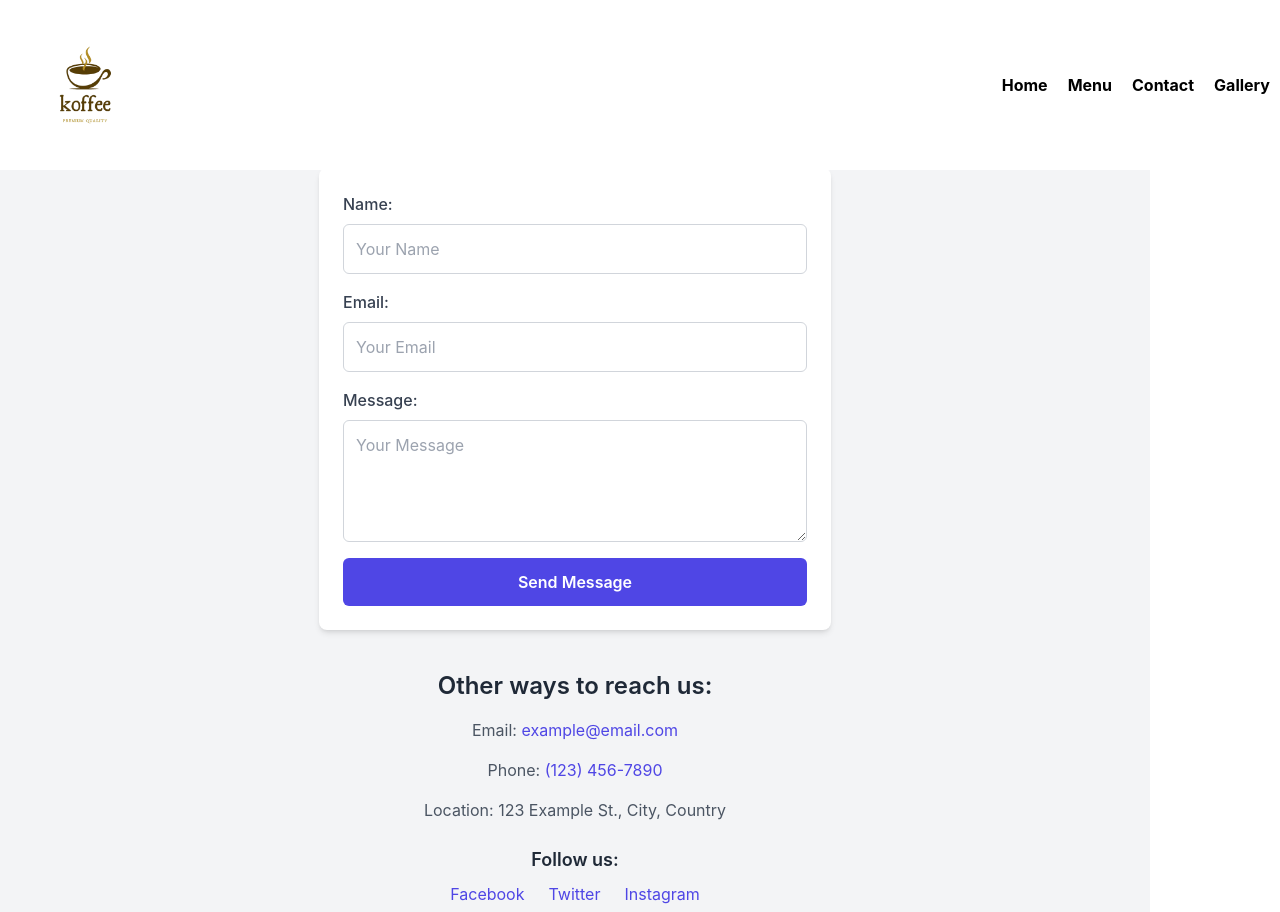
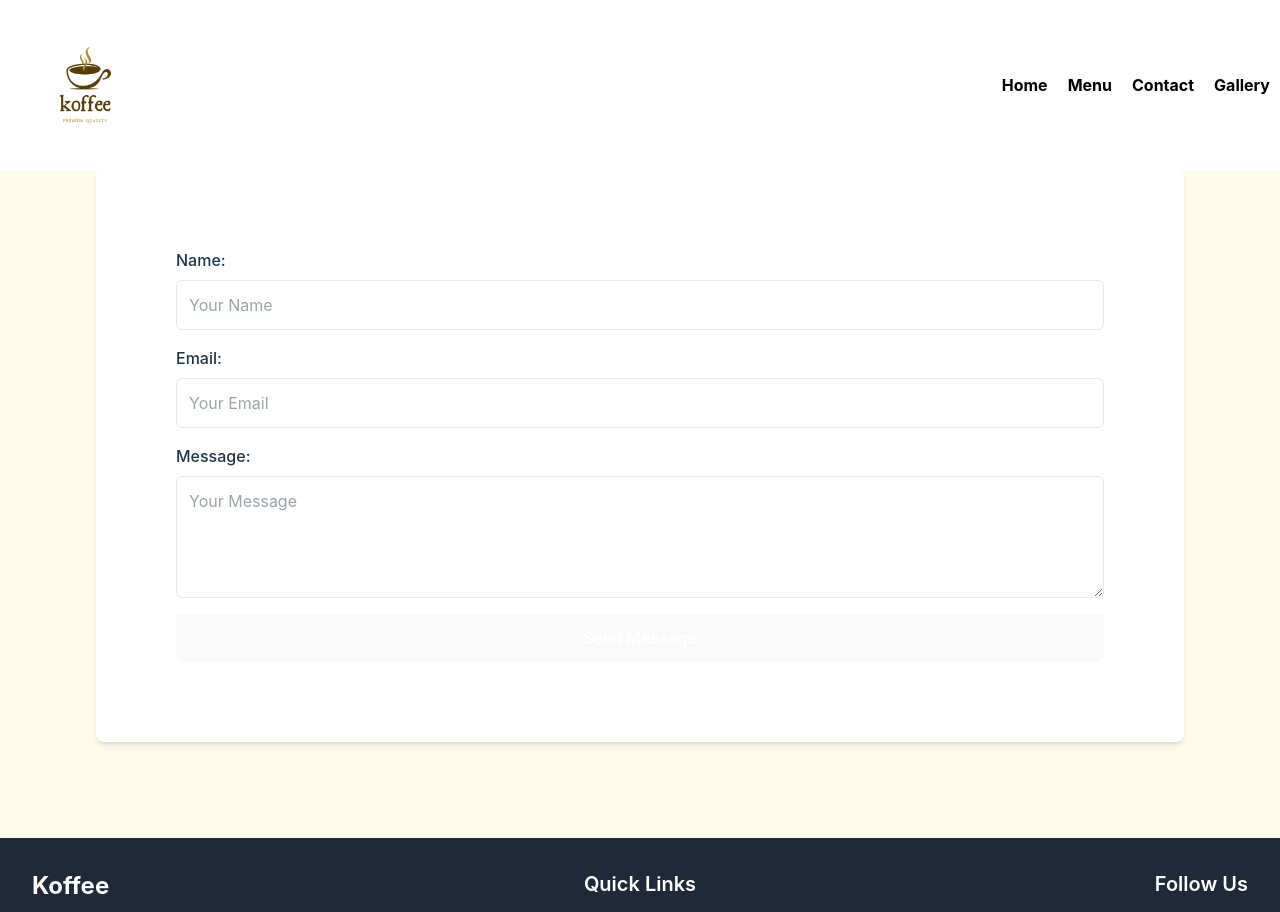
Before and after one commit to MOSOBELULU/ecoffee, a React (Vite) app in the folder ekoffee/: page /contact in a window 1280 px wide. Shown: the top 912 px of the page. Built offline with nearby package versions, Linux system fonts and the light colour scheme.

Commit message:
styling the form

```diff
--- a/ekoffee/src/components/pages/Contact.jsx
+++ b/ekoffee/src/components/pages/Contact.jsx
@@ -1,78 +1,47 @@
 function Contact() {
     return (
-      <div className="flex flex-col items-center p-6 sm:p-12 lg:p-24 bg-gray-100 min-h-screen">
-        <h1 className="text-3xl sm:text-4xl font-semibold text-gray-800 mb-8">Contact Us</h1>
+      <div className="flex flex-col items-center p-6 sm:p-12 lg:p-24 bg-amber-50 min-h-screen w-screen">
+        <h1 className="text-3xl sm:text-4xl font-semibold text-brown-800 mb-8 text-center w-full">Contact Us</h1>
 
         {/* Contact Form */}
-        <form className="w-full max-w-lg bg-white p-6 rounded-lg shadow-md space-y-4">
+        <form className="w-full bg-white p-20 rounded-lg shadow-md space-y-4">
           <div className="flex flex-col">
-            <label htmlFor="name" className="text-gray-700 font-medium mb-2">Name:</label>
+            <label htmlFor="name" className="text-brown-700 font-medium mb-2">Name:</label>
             <input
               type="text"
               id="name"
               name="name"
               placeholder="Your Name"
-              className="p-3 border border-gray-300 rounded-md focus:outline-none focus:ring-2 focus:ring-indigo-500"
+              className="p-3 border border-brown-300 rounded-md focus:outline-none focus:ring-2 focus:ring-brown-500 w-full"
             />
           </div>
 
           <div className="flex flex-col">
-            <label htmlFor="email" className="text-gray-700 font-medium mb-2">Email:</label>
+            <label htmlFor="email" className="text-brown-700 font-medium mb-2">Email:</label>
             <input
               type="email"
               id="email"
               name="email"
               placeholder="Your Email"
-              className="p-3 border border-gray-300 rounded-md focus:outline-none focus:ring-2 focus:ring-indigo-500"
+              className="p-3 border border-brown-300 rounded-md focus:outline-none focus:ring-2 focus:ring-brown-500 w-full"
             />
           </div>
 
           <div className="flex flex-col">
-            <label htmlFor="message" className="text-gray-700 font-medium mb-2">Message:</label>
+            <label htmlFor="message" className="text-brown-700 font-medium mb-2">Message:</label>
             <textarea
               id="message"
               name="message"
               placeholder="Your Message"
               rows="4"
-              className="p-3 border border-gray-300 rounded-md focus:outline-none focus:ring-2 focus:ring-indigo-500"
+              className="p-3 border border-brown-300 rounded-md focus:outline-none focus:ring-2 focus:ring-brown-500 w-full"
             ></textarea>
           </div>
 
-          <button type="submit" className="w-full p-3 bg-indigo-600 text-white font-semibold rounded-md hover:bg-indigo-700 transition duration-300">
+          <button type="submit" className="w-full p-3 bg-brown-700 text-white font-semibold rounded-md hover:bg-brown-800 transition duration-300">
             Send Message
           </button>
         </form>
-
-        {/* Other Contact Info */}
-        <div className="w-full max-w-lg mt-10 text-center space-y-4">
-          <h2 className="text-2xl font-semibold text-gray-800">Other ways to reach us:</h2>
-
-          <p className="text-gray-600">Email: <a href="mailto:example@email.com" className="text-indigo-600 hover:underline">example@email.com</a></p>
-          <p className="text-gray-600">Phone: <a href="tel:+1234567890" className="text-indigo-600 hover:underline">(123) 456-7890</a></p>
-          <p className="text-gray-600">Location: 123 Example St., City, Country</p>
-
-          {/* Social Media Links */}
-          <div>
-            <h3 className="text-lg font-semibold text-gray-800 mt-6">Follow us:</h3>
-            <ul className="flex justify-center space-x-6 mt-2">
-              <li>
-                <a href="https://facebook.com" target="_blank" rel="noopener noreferrer" className="text-indigo-600 hover:text-indigo-800 transition">
-                  Facebook
-                </a>
-              </li>
-              <li>
-                <a href="https://twitter.com" target="_blank" rel="noopener noreferrer" className="text-indigo-600 hover:text-indigo-800 transition">
-                  Twitter
-                </a>
-              </li>
-              <li>
-                <a href="https://instagram.com" target="_blank" rel="noopener noreferrer" className="text-indigo-600 hover:text-indigo-800 transition">
-                  Instagram
-                </a>
-              </li>
-            </ul>
-          </div>
-        </div>
       </div>
     );
   }
```
